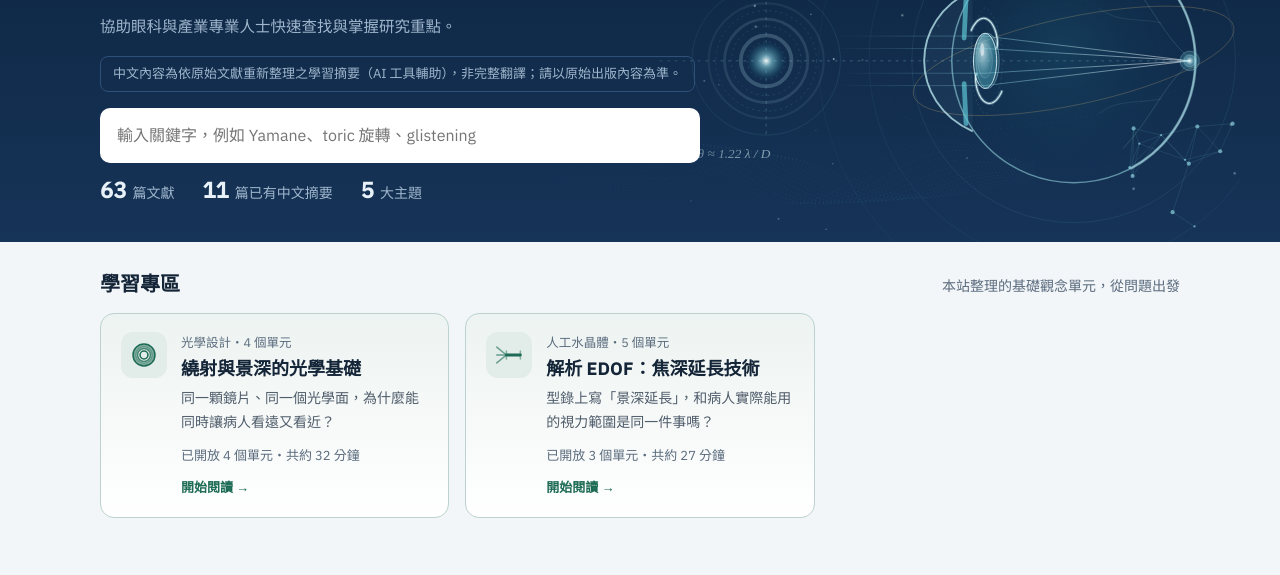
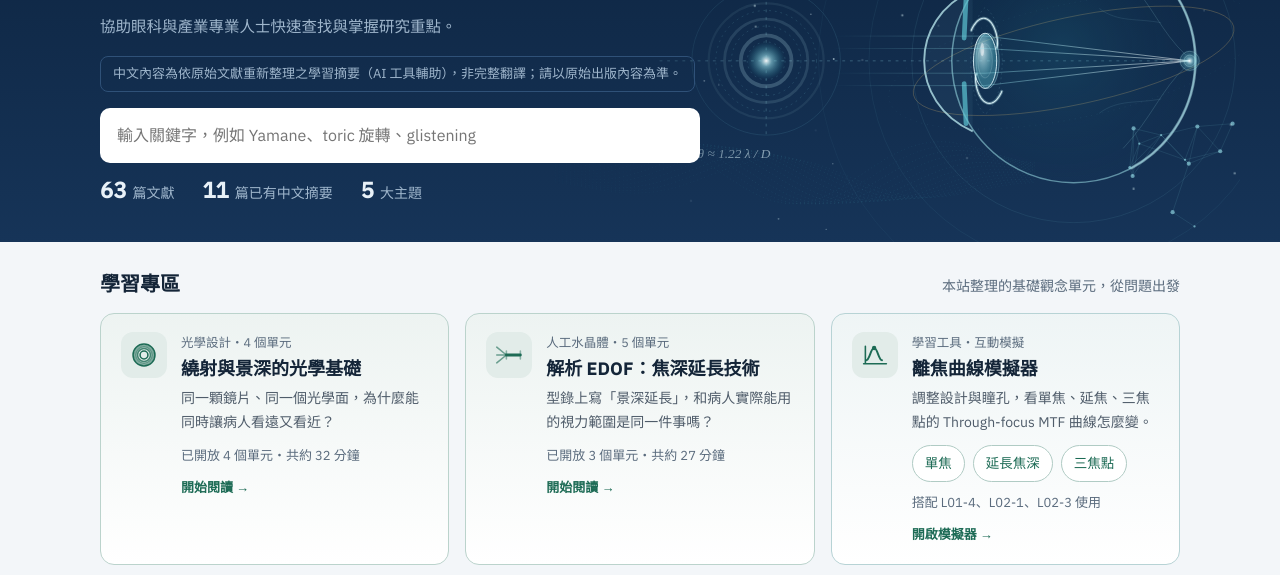
Before and after one commit to Posen-Cataract/cataract-iol-insight, a plain HTML site: page index.html in a window 1280 px wide. Shown: the part 203-778 px from the top of the page. Drawn offline with Linux system fonts and the light colour scheme.

Commit message:
首頁學習專區新增離焦曲線模擬器入口
Co-Authored-By: Claude Opus 5.5 <noreply@anthropic.com>
Claude-Session: https://claude.ai/code/session_016wQ7fvYTvoFfUFGo59LGCy

```diff
--- a/index.html
+++ b/index.html
@@ -386,6 +386,13 @@ li .qa { display: block; color: color-mix(in srgb, var(--ink) 72%, var(--surface
 .tool-ico { flex: none; width: 42px; height: 42px; padding: 8px; border-radius: 10px; color: #1d6b55; background: color-mix(in srgb, #1d6b55 13%, var(--surface)); } .tool-go { flex: none; font-weight: 600; color: #1d6b55; white-space: nowrap; }
 @media print { body.printable .tool-card { display: none !important; } }
 @media (max-width: 560px) { .tool-go { display: none; } }
+.tool-study { background: linear-gradient(180deg, color-mix(in srgb, #0f6b74 7%, var(--surface)), var(--surface)); border-color: color-mix(in srgb, #0f6b74 30%, var(--surface)); }
+.tool-study:hover { box-shadow: none; }
+.tool-study h3 a { color: inherit; text-decoration: none; } .tool-study h3 a:hover { color: #1d6b55; }
+.study-meta b a { color: inherit; text-decoration: none; }
+.tool-chips { display: flex; flex-wrap: wrap; gap: 8px; margin: 4px 0 2px; }
+.tool-chips a { font-size: 13.5px; padding: 6px 12px; min-height: 34px; display: inline-flex; align-items: center; border-radius: 999px; border: 1px solid color-mix(in srgb, #1d6b55 35%, var(--surface)); color: #1d6b55; background: var(--surface); text-decoration: none; }
+.tool-chips a:hover { background: color-mix(in srgb, #1d6b55 10%, var(--surface)); }
 .u-min { margin-left: 8px; font-size: 12px; color: var(--muted); white-space: nowrap; }
 .lc-hook { display: block; font-size: 13.5px; color: color-mix(in srgb, var(--ink) 70%, var(--surface)); margin: 1px 0 4px; }
 .u-prev + .u-prev { margin-top: 10px; }
@@ -647,8 +654,16 @@ function home() {
       ${open[0].hook ? `<p>${esc(open[0].hook)}</p>` : ""}
       <span class="study-meta">已開放 ${open.length} 個單元・共約 ${mins} 分鐘<b>開始閱讀 →</b></span></div></a>`;
   }).join("");
+  // Study tool card: quick entry to the defocus-curve simulator, with one link per design.
+  const toolUnits = us.filter(u => u.tool && !lessonLocked(u)).map(u => u.id);
+  const TOOL_URL = READER_URL + "tools/tfmtf.html";
+  const toolCard = `<div class="study tool-study"><span class="study-ico">${ICO(`<path d="M3 26h26M5 26V6"/><path d="M6 22c4 0 5-14 9-14s5 14 9 14" stroke-width="2.2"/><circle cx="15" cy="8" r="1.6" fill="currentColor"/>`)}</span>
+      <div class="study-body"><small>學習工具・互動模擬</small><h3><a href="${esc(TOOL_URL)}" target="_blank" rel="noopener">離焦曲線模擬器</a></h3>
+      <p>調整設計與瞳孔，看單焦、延焦、三焦點的 Through-focus MTF 曲線怎麼變。</p>
+      <div class="tool-chips">${[["mono", "單焦"], ["edof", "延長焦深"], ["tri", "三焦點"]].map(([k, t]) => `<a href="${esc(TOOL_URL)}#${k}" target="_blank" rel="noopener">${t}</a>`).join("")}</div>
+      ${toolUnits.length ? `<span class="study-meta">搭配 ${toolUnits.join("、")} 使用<b><a href="${esc(TOOL_URL)}" target="_blank" rel="noopener">開啟模擬器 →</a></b></span>` : ""}</div></div>`;
   app.innerHTML = `
-    ${study ? `<section class="study-zone"><div class="sec-head"><h2>學習專區</h2><span>本站整理的基礎觀念單元，從問題出發</span></div><div class="studies">${study}</div></section>` : ""}
+    ${study ? `<section class="study-zone"><div class="sec-head"><h2>學習專區</h2><span>本站整理的基礎觀念單元，從問題出發</span></div><div class="studies">${study}${toolCard}</div></section>` : ""}
     <section style="display:grid;gap:14px">
       <div class="sec-head"><h2>依主題瀏覽</h2><span>${['零','一','二','三','四','五','六','七','八','九','十'][DATA.categories.length] || DATA.categories.length}大知識分類</span></div>
       <div class="topics">${DATA.categories.map(c => {
```
